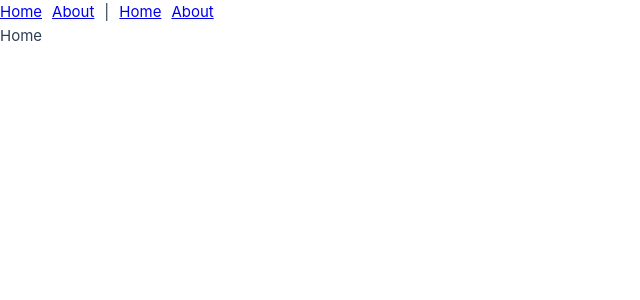
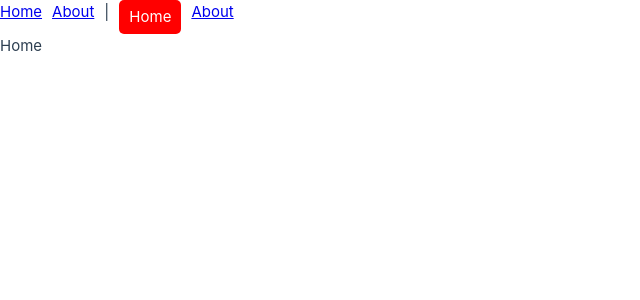
Before and after one commit to yofandi/Vue.Js-Codepolitan, a Vue app in the folder learn-VueRouter/: page / in a window 1280 px wide. Shown: the top 300 px of the page, without its empty margins (0-640 px from the left). Built offline with nearby package versions, Linux system fonts and the light colour scheme.

Commit message:
add: Memberikan Styling Pada Routerlink Active Yang Dipilih

```diff
--- a/learn-VueRouter/src/components/Nav.vue
+++ b/learn-VueRouter/src/components/Nav.vue
@@ -3,16 +3,27 @@
     <a href="/">Home</a>
     <a href="/about">About</a>
     |
-    <RouterLink to="/">Home</RouterLink>
-    <RouterLink to="/about">About</RouterLink>
+    <RouterLink active-class="active" to="/">Home</RouterLink>
+    <RouterLink active-class="active" to="/about">About</RouterLink>
   </div>
 </template>
+
 <script setup>
 import { RouterLink } from "vue-router";
 </script>
+
 <style scoped>
 div {
   display: flex;
   gap: 10px;
 }
+
+.active {
+  font-weight: 900px;
+  color: white;
+  background-color: red;
+  padding: 5px 10px;
+  border-radius: 5px;
+  text-decoration: none;
+}
 </style>
```
